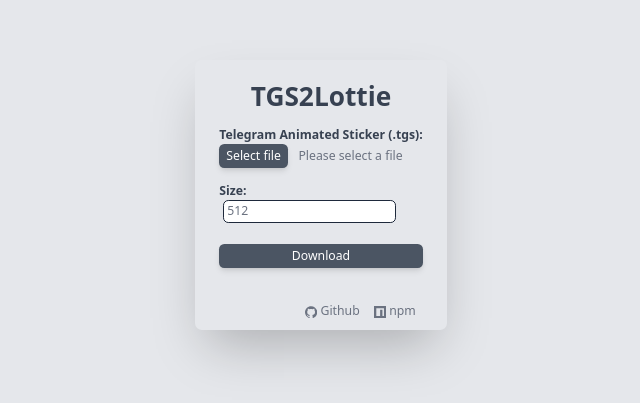
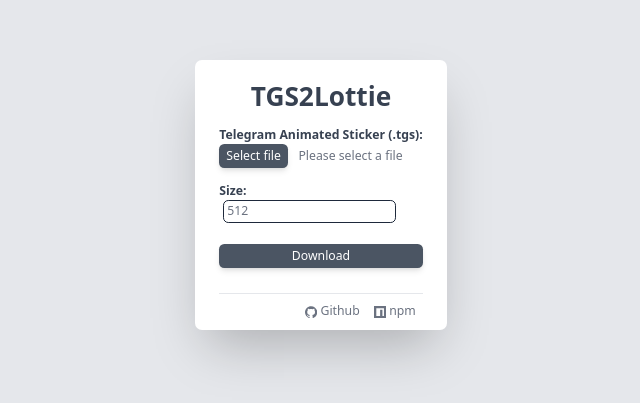
Before and after one commit to kamyu1537/tgs2lottie-web, a React (Create React App) app: page / in a window 1280 px wide. Shown: the part 205-608 px from the top of the page, without its empty margins (319-959 px from the left). Built offline with nearby package versions, Linux system fonts and the light colour scheme.

Commit message:
라이트 모드 색상이 이상한 문제 해결

```diff
--- a/public/index.html
+++ b/public/index.html
@@ -2,9 +2,9 @@
 <html lang="en">
   <head>
     <meta charset="utf-8" />
-    <meta name="viewport" content="width=device-width, initial-scale=1" />
-    <meta name="theme-color" content="#000000" />
-    <link rel="manifest" href="%PUBLIC_URL%/manifest.json" />
+    <meta content="width=device-width, initial-scale=1" name="viewport" />
+    <meta content="#000000" name="theme-color" />
+    <link href="%PUBLIC_URL%/manifest.json" rel="manifest" />
     <title>TGS2Lottie</title>
   </head>
   <body>
--- a/src/App.tsx
+++ b/src/App.tsx
@@ -66,7 +66,7 @@ function App() {
   }, [fileRef]);
 
   return (
-    <div className="dark:bg-gray-900 rounded-lg shadow-2xl px-7 py-2">
+    <div className="card dark:bg-gray-900 rounded-lg shadow-2xl px-7 py-2">
       <h1 className="text-center text-3xl my-4">TGS2Lottie</h1>
 
       <form className="flex flex-col gap-2" onSubmit={(e) => e.preventDefault()}>
--- a/src/index.css
+++ b/src/index.css
@@ -12,6 +12,10 @@ body {
     padding: 0;
 
     height: 100vh;
+}
+
+.card {
+    background-color: white;
 }
 
 #root {
--- a/tailwind.config.js
+++ b/tailwind.config.js
@@ -1,9 +1,11 @@
 module.exports = {
+  important: true,
+  darkMode: 'media',
   content: [
-    "./src/**/*.{js,ts,jsx,tsx}"
+    './src/**/*.{js,ts,jsx,tsx}'
   ],
   theme: {
     extend: {},
   },
   plugins: [],
-}
+};
```
